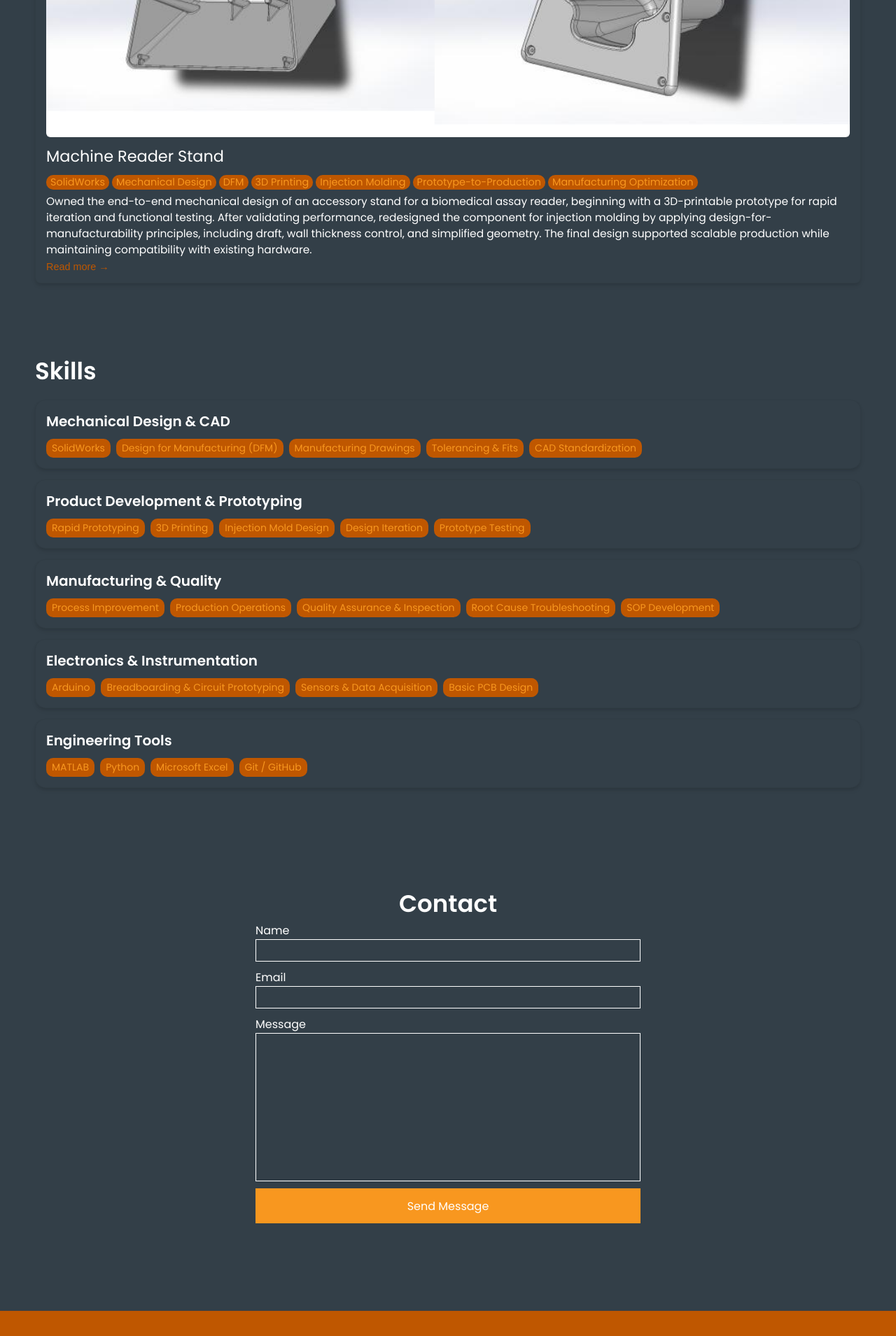
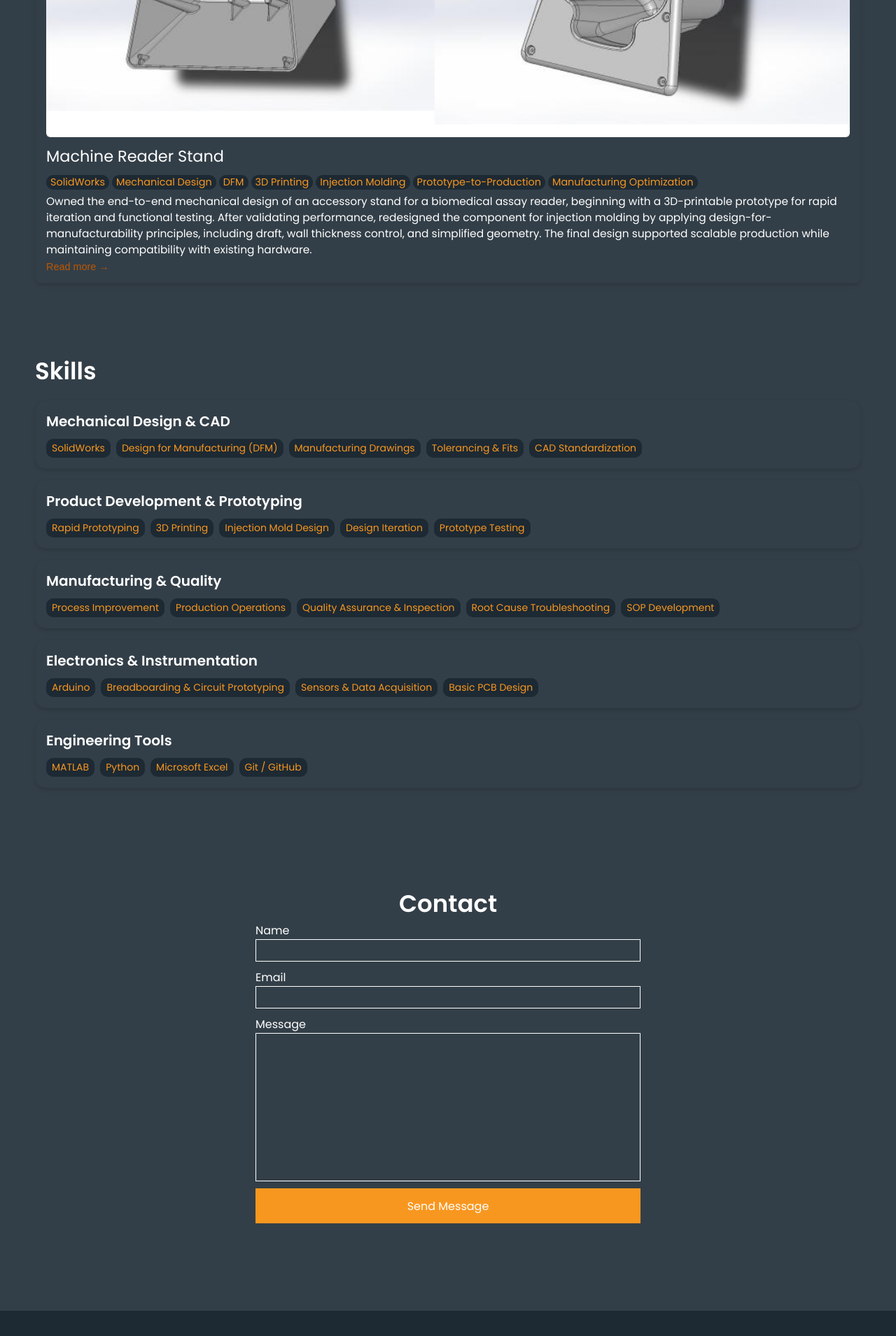
Before and after one commit to italiarod/italiarod.github.io, a Jekyll site: the page built from index.html, in a window 1280 px wide. Shown: the part 1297-3206 px from the top of the page at 70% size. Built offline with Jekyll 4.4.1, drawn with Linux system fonts in a browser that asks for light colours.

Commit message:
Update _config.yml

```diff
--- a/_config.yml
+++ b/_config.yml
@@ -96,7 +96,7 @@ colors: # this is the ut theme
   link: "#F8971F"
   highlight: "#BF5700"
   background: "#333F48"
-  light_background: "#BF5700"
+  light_background: "#1D2933"
 
 
 # A few examples.
```
